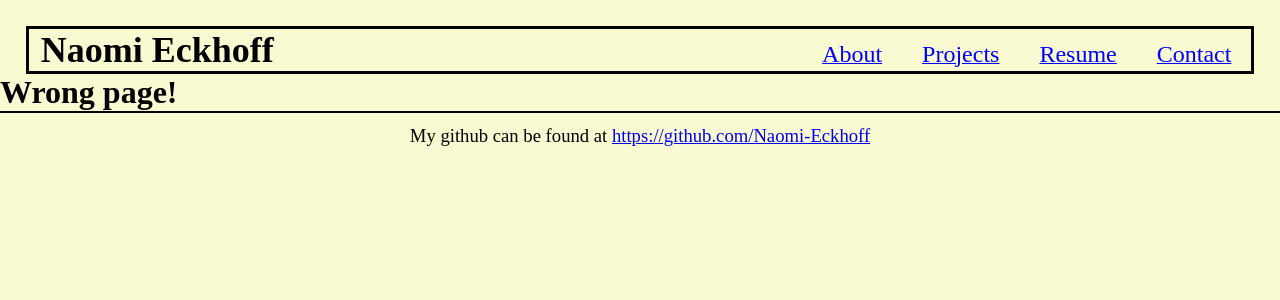
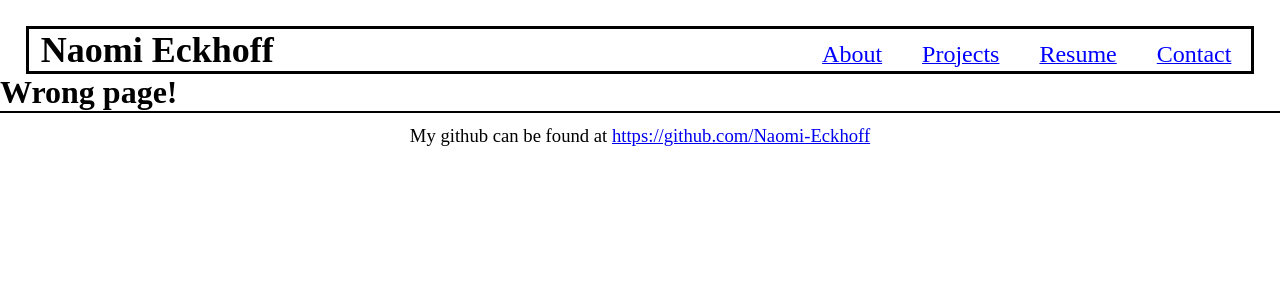
Before and after one commit to Naomi-Eckhoff/react-powered-portfolio, a React (Create React App) app: page / in a window 1280 px wide. Shown: the top 300 px of the page. Built offline with nearby package versions, Linux system fonts and the light colour scheme.

Commit message:
changed background color to white

```diff
--- a/src/assets/css/style.css
+++ b/src/assets/css/style.css
@@ -2,7 +2,6 @@
   box-sizing: border-box;
   margin: 0;
   padding: 0;
-  background-color: lightgoldenrodyellow;
 }
 
 body{
```
